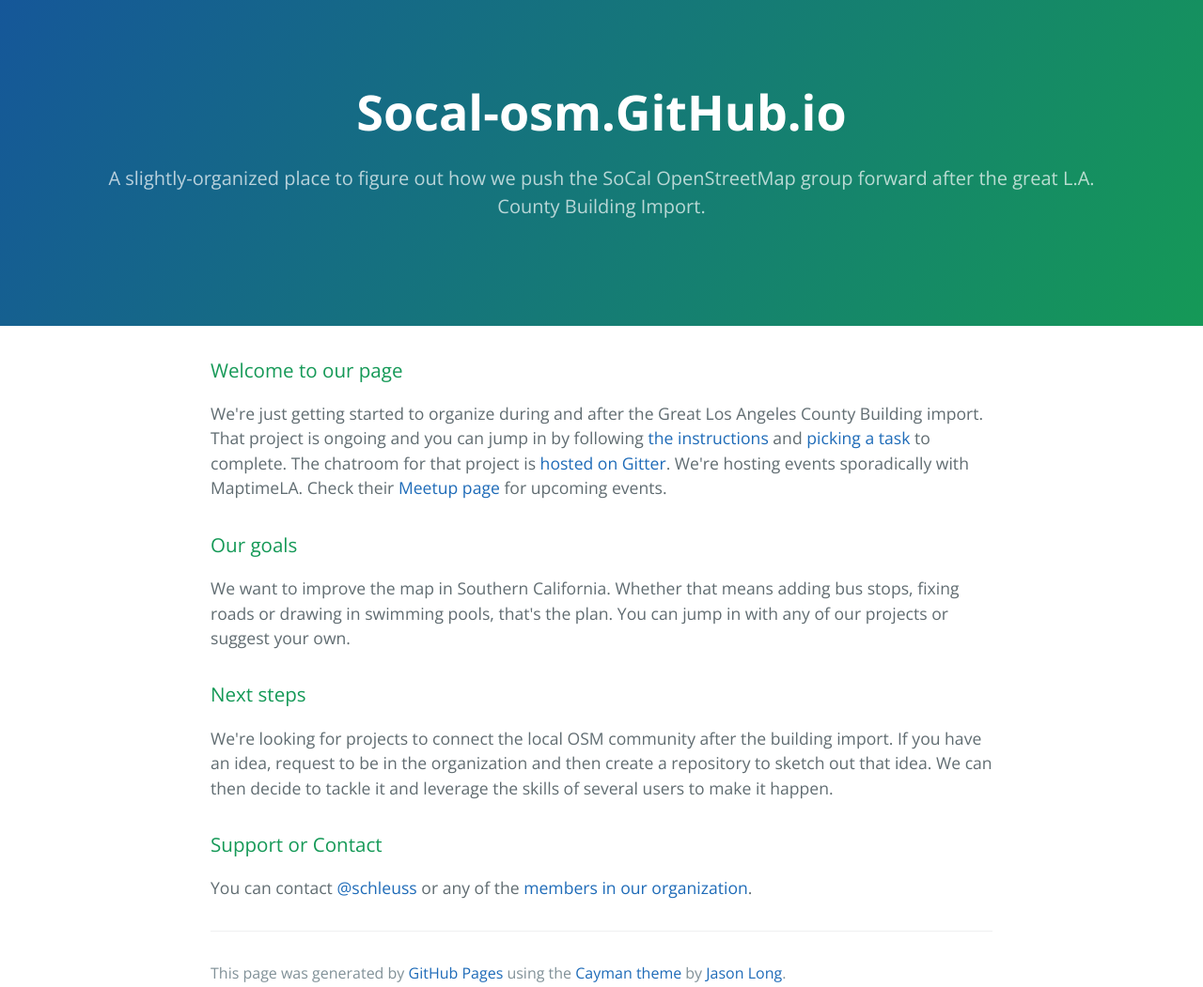
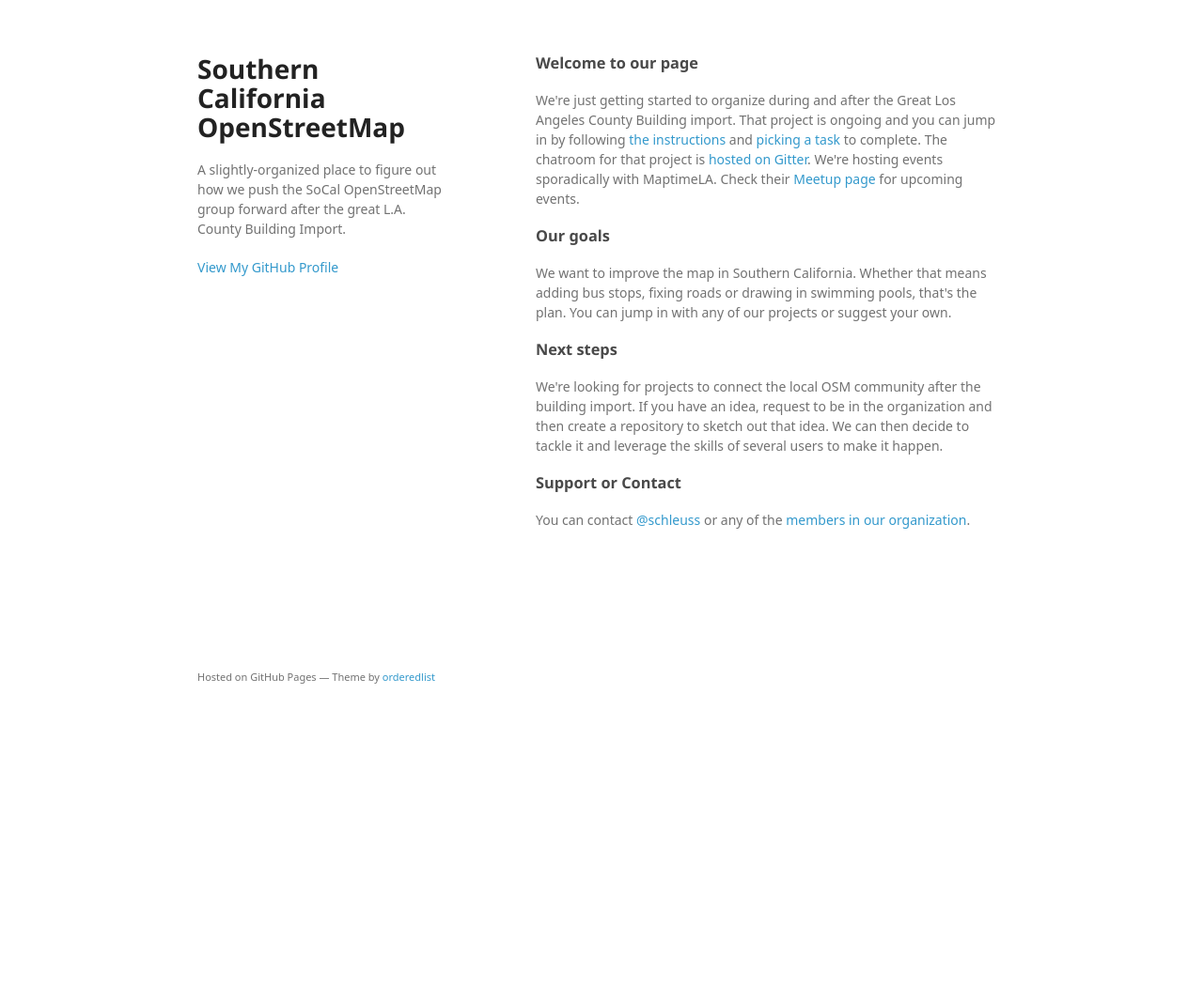
Before and after one commit to socal-osm/about, a plain HTML site: page index.html in a window 1280 px wide. Shown: the whole page at 94% size. After the commit the page ends 800 px from the top, so only its background shows below. Drawn offline with nearby package versions, Linux system fonts and the light colour scheme; a web font is replaced by a local one.

Commit message:
Replace master branch with page content via GitHub

```diff
--- a/index.html
+++ b/index.html
@@ -1,22 +1,29 @@
-<!DOCTYPE html>
-<html lang="en-us">
+<!doctype html>
+<html>
   <head>
-    <meta charset="UTF-8">
-    <title>Socal-osm.GitHub.io by socal-osm</title>
-    <meta name="viewport" content="width=device-width, initial-scale=1">
-    <link rel="stylesheet" type="text/css" href="stylesheets/normalize.css" media="screen">
-    <link href='https://fonts.googleapis.com/css?family=Open+Sans:400,700' rel='stylesheet' type='text/css'>
-    <link rel="stylesheet" type="text/css" href="stylesheets/stylesheet.css" media="screen">
-    <link rel="stylesheet" type="text/css" href="stylesheets/github-light.css" media="screen">
+    <meta charset="utf-8">
+    <meta http-equiv="X-UA-Compatible" content="chrome=1">
+    <title>Southern California OpenStreetMap by socal-osm</title>
+
+    <link rel="stylesheet" href="stylesheets/styles.css">
+    <link rel="stylesheet" href="stylesheets/github-light.css">
+    <meta name="viewport" content="width=device-width">
+    <!--[if lt IE 9]>
+    <script src="//html5shiv.googlecode.com/svn/trunk/html5.js"></script>
+    <![endif]-->
   </head>
   <body>
-    <section class="page-header">
-      <h1 class="project-name">Socal-osm.GitHub.io</h1>
-      <h2 class="project-tagline">A slightly-organized place to figure out how we push the SoCal OpenStreetMap group forward after the great L.A. County Building Import.</h2>
-    </section>
+    <div class="wrapper">
+      <header>
+        <h1>Southern California OpenStreetMap</h1>
+        <p>A slightly-organized place to figure out how we push the SoCal OpenStreetMap group forward after the great L.A. County Building Import.</p>
 
-    <section class="main-content">
-      <h3>
+
+        <p class="view"><a href="https://github.com/socal-osm">View My GitHub Profile</a></p>
+
+      </header>
+      <section>
+        <h3>
 <a id="welcome-to-our-page" class="anchor" href="#welcome-to-our-page" aria-hidden="true"><span aria-hidden="true" class="octicon octicon-link"></span></a>Welcome to our page</h3>
 
 <p>We're just getting started to organize during and after the Great Los Angeles County Building import. That project is ongoing and you can jump in by following <a href="https://github.com/osmlab/labuildings/blob/master/IMPORTING.md">the instructions</a> and <a href="http://labuildingsimport.com">picking a task</a> to complete. The chatroom for that project is <a href="https://gitter.im/osmlab/labuildings">hosted on Gitter</a>. We're hosting events sporadically with MaptimeLA. Check their <a href="http://www.meetup.com/maptimela/">Meetup page</a> for upcoming events. </p>
@@ -35,14 +42,12 @@
 <a id="support-or-contact" class="anchor" href="#support-or-contact" aria-hidden="true"><span aria-hidden="true" class="octicon octicon-link"></span></a>Support or Contact</h3>
 
 <p>You can contact <a href="https://github.com/schleuss" class="user-mention">@schleuss</a> or any of the <a href="https://github.com/orgs/socal-osm/people">members in our organization</a>.</p>
-
-      <footer class="site-footer">
-
-        <span class="site-footer-credits">This page was generated by <a href="https://pages.github.com">GitHub Pages</a> using the <a href="https://github.com/jasonlong/cayman-theme">Cayman theme</a> by <a href="https://twitter.com/jasonlong">Jason Long</a>.</span>
+      </section>
+      <footer>
+        <p><small>Hosted on GitHub Pages &mdash; Theme by <a href="https://github.com/orderedlist">orderedlist</a></small></p>
       </footer>
-
-    </section>
-
+    </div>
+    <script src="javascripts/scale.fix.js"></script>
 
   </body>
 </html>
--- a/params.json
+++ b/params.json
@@ -1,5 +1,5 @@
 {
-  "name": "Socal-osm.GitHub.io",
+  "name": "Southern California OpenStreetMap",
   "tagline": "A slightly-organized place to figure out how we push the SoCal OpenStreetMap group forward after the great L.A. County Building Import.",
   "body": "### Welcome to our page\r\nWe're just getting started to organize during and after the Great Los Angeles County Building import. That project is ongoing and you can jump in by following [the instructions](https://github.com/osmlab/labuildings/blob/master/IMPORTING.md) and [picking a task](http://labuildingsimport.com) to complete. The chatroom for that project is [hosted on Gitter](https://gitter.im/osmlab/labuildings). We're hosting events sporadically with MaptimeLA. Check their [Meetup page](http://www.meetup.com/maptimela/) for upcoming events. \r\n\r\n### Our goals\r\nWe want to improve the map in Southern California. Whether that means adding bus stops, fixing roads or drawing in swimming pools, that's the plan. You can jump in with any of our projects or suggest your own.\r\n\r\n### Next steps\r\nWe're looking for projects to connect the local OSM community after the building import. If you have an idea, request to be in the organization and then create a repository to sketch out that idea. We can then decide to tackle it and leverage the skills of several users to make it happen.\r\n\r\n### Support or Contact\r\nYou can contact @schleuss or any of the [members in our organization](https://github.com/orgs/socal-osm/people).",
   "note": "Don't delete this file! It's used internally to help with page regeneration."
```
